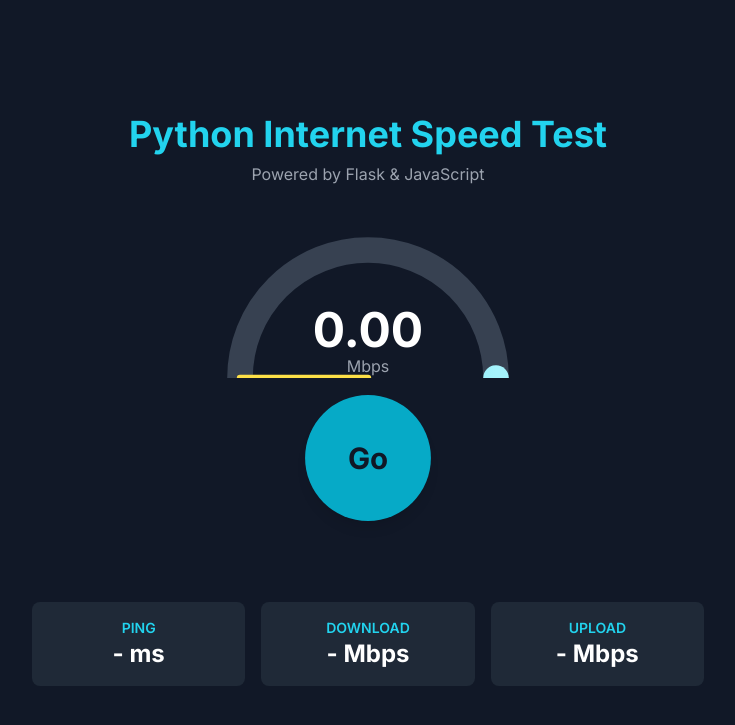
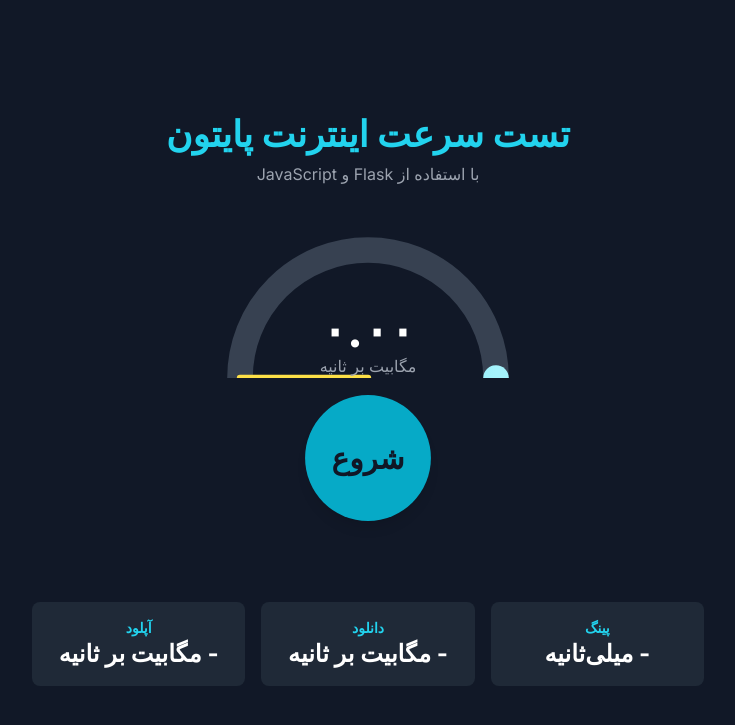
Before and after one commit to xmohammad1/speedtest, a Flask app: page / in a window 1280 px wide. Shown: the top 725 px of the page, without its empty margins (272-1007 px from the left). Run offline with Flask 3, Linux system fonts and the light colour scheme; some libraries are stand-ins or nearby versions.

Commit message:
Localize interface to Persian

```diff
--- a/templates/index.html
+++ b/templates/index.html
@@ -1,9 +1,9 @@
 <!DOCTYPE html>
-<html lang="en">
+<html lang="fa" dir="rtl">
 <head>
     <meta charset="UTF-8">
     <meta name="viewport" content="width=device-width, initial-scale=1.0">
-    <title>Python Speed Test</title>
+    <title>تست سرعت اینترنت پایتون</title>
     <!-- Tailwind CSS for styling -->
     <script src="https://cdn.tailwindcss.com"></script>
     <!-- Google Fonts for a modern look -->
@@ -38,8 +38,8 @@
 
     <div class="w-full max-w-4xl mx-auto">
         <header class="text-center mb-8">
-            <h1 class="text-4xl font-bold text-cyan-400">Python Internet Speed Test</h1>
-            <p class="text-gray-400 mt-2">Powered by Flask & JavaScript</p>
+            <h1 class="text-4xl font-bold text-cyan-400">تست سرعت اینترنت پایتون</h1>
+            <p class="text-gray-400 mt-2">با استفاده از Flask و JavaScript</p>
         </header>
 
         <main class="flex flex-col items-center">
@@ -62,14 +62,13 @@
                 </svg>
                 <!-- Speed display text in the center of the gauge -->
                 <div id="speed-display" class="absolute bottom-0 left-1/2 -translate-x-1/2 text-center">
-                    <span id="speed-value" class="text-5xl font-bold">0.00</span>
-                    <span id="speed-unit" class="text-gray-400 block">Mbps</span>
+                    <span id="speed-value" class="text-5xl font-bold">۰.۰۰</span>
+                    <span id="speed-unit" class="text-gray-400 block">مگابیت بر ثانیه</span>
                 </div>
             </div>
 
             <!-- Start button -->
-            <button id="start-btn" class="relative bg-cyan-500 hover:bg-cyan-600 text-gray-900 font-bold rounded-full w-32 h-32 flex items-center justify-center text-3xl shadow-lg transition-all duration-300 transform hover:scale-105 focus:outline-none focus:ring-4 focus:ring-cyan-300 focus:ring-opacity-50 disabled:bg-gray-600 disabled:cursor-not-allowed animate-pulse-slow">
-                Go
+            <button id="start-btn" class="relative bg-cyan-500 hover:bg-cyan-600 text-gray-900 font-bold rounded-full w-32 h-32 flex items-center justify-center text-3xl shadow-lg transition-all duration-300 transform hover:scale-105 focus:outline-none focus:ring-4 focus:ring-cyan-300 focus:ring-opacity-50 disabled:bg-gray-600 disabled:cursor-not-allowed animate-pulse-slow">شروع
             </button>
             <div id="status-text" class="mt-4 text-lg text-gray-400 h-6"></div>
         </main>
@@ -77,16 +76,16 @@
         <!-- Results section -->
         <footer class="mt-10 grid grid-cols-1 sm:grid-cols-3 gap-4 text-center w-full max-w-2xl mx-auto">
             <div class="bg-gray-800 p-4 rounded-lg">
-                <h2 class="text-sm font-semibold text-cyan-400">PING</h2>
-                <p id="ping-result" class="text-2xl font-bold">- ms</p>
+                <h2 class="text-sm font-semibold text-cyan-400">پینگ</h2>
+                <p id="ping-result" class="text-2xl font-bold">- میلی‌ثانیه</p>
             </div>
             <div class="bg-gray-800 p-4 rounded-lg">
-                <h2 class="text-sm font-semibold text-cyan-400">DOWNLOAD</h2>
-                <p id="download-result" class="text-2xl font-bold">- Mbps</p>
+                <h2 class="text-sm font-semibold text-cyan-400">دانلود</h2>
+                <p id="download-result" class="text-2xl font-bold">- مگابیت بر ثانیه</p>
             </div>
             <div class="bg-gray-800 p-4 rounded-lg">
-                <h2 class="text-sm font-semibold text-cyan-400">UPLOAD</h2>
-                <p id="upload-result" class="text-2xl font-bold">- Mbps</p>
+                <h2 class="text-sm font-semibold text-cyan-400">آپلود</h2>
+                <p id="upload-result" class="text-2xl font-bold">- مگابیت بر ثانیه</p>
             </div>
         </footer>
     </div>
@@ -124,20 +123,20 @@
             try {
                 // Run tests sequentially
                 const ping = await testPing();
-                pingResult.innerHTML = `${ping.toFixed(2)} <span class="text-base text-gray-400">ms</span>`;
+                pingResult.innerHTML = `${ping.toLocaleString('fa-IR', { minimumFractionDigits: 2, maximumFractionDigits: 2 })} <span class="text-base text-gray-400">میلی‌ثانیه</span>`;
 
                 const downloadSpeed = await testDownload();
-                downloadResult.innerHTML = `${downloadSpeed.toFixed(2)} <span class="text-base text-gray-400">Mbps</span>`;
+                downloadResult.innerHTML = `${downloadSpeed.toLocaleString('fa-IR', { minimumFractionDigits: 2, maximumFractionDigits: 2 })} <span class="text-base text-gray-400">مگابیت بر ثانیه</span>`;
 
                 const uploadSpeed = await testUpload();
-                uploadResult.innerHTML = `${uploadSpeed.toFixed(2)} <span class="text-base text-gray-400">Mbps</span>`;
+                uploadResult.innerHTML = `${uploadSpeed.toLocaleString('fa-IR', { minimumFractionDigits: 2, maximumFractionDigits: 2 })} <span class="text-base text-gray-400">مگابیت بر ثانیه</span>`;
 
             } catch (error) {
-                statusText.textContent = "An error occurred during the test.";
+                statusText.textContent = "خطایی در طول آزمون رخ داد.";
                 console.error(error);
             } finally {
                 // Re-enable button and finalize UI
-                statusText.textContent = "Test Complete!";
+                statusText.textContent = "آزمون به پایان رسید!";
                 startBtn.disabled = false;
                 startBtn.classList.add('animate-pulse-slow');
                 updateGauge(0); // Reset gauge to zero
@@ -149,12 +148,12 @@
          */
         function resetResults() {
             statusText.textContent = '';
-            pingResult.innerHTML = `- <span class="text-base text-gray-400">ms</span>`;
-            downloadResult.innerHTML = `- <span class="text-base text-gray-400">Mbps</span>`;
-            uploadResult.innerHTML = `- <span class="text-base text-gray-400">Mbps</span>`;
+            pingResult.innerHTML = `- <span class="text-base text-gray-400">میلی‌ثانیه</span>`;
+            downloadResult.innerHTML = `- <span class="text-base text-gray-400">مگابیت بر ثانیه</span>`;
+            uploadResult.innerHTML = `- <span class="text-base text-gray-400">مگابیت بر ثانیه</span>`;
             updateGauge(0);
-            speedValue.textContent = "0.00";
-            speedUnit.textContent = "Mbps";
+            speedValue.textContent = "۰.۰۰";
+            speedUnit.textContent = "مگابیت بر ثانیه";
         }
 
         /**
@@ -162,7 +161,7 @@
          * @returns {Promise<number>} The average ping in milliseconds.
          */
         async function testPing() {
-            statusText.textContent = 'Testing Ping...';
+            statusText.textContent = 'در حال آزمون پینگ...';
             let totalTime = 0;
             for (let i = 0; i < PING_COUNT; i++) {
                 const startTime = performance.now();
@@ -179,7 +178,7 @@
          * @returns {Promise<number>} The average download speed in Mbps.
          */
         function testDownload() {
-            statusText.textContent = 'Testing Download Speed...';
+            statusText.textContent = 'در حال آزمون سرعت دانلود...';
             return new Promise(async (resolve, reject) => {
                 let totalBytes = 0;
                 const startTime = performance.now();
@@ -245,7 +244,7 @@
          * @returns {Promise<number>} The average upload speed in Mbps.
          */
         function testUpload() {
-            statusText.textContent = 'Testing Upload Speed...';
+            statusText.textContent = 'در حال آزمون سرعت آپلود...';
             return new Promise(async (resolve, reject) => {
                 try {
                     // Generate random data to upload
@@ -289,7 +288,7 @@
          * @param {number} speedMbps - The speed in Mbps.
          */
         function updateGauge(speedMbps) {
-            speedValue.textContent = speedMbps.toFixed(2);
+            speedValue.textContent = speedMbps.toLocaleString('fa-IR', { minimumFractionDigits: 2, maximumFractionDigits: 2 });
 
             // The mapping from speed to angle is logarithmic to better display a wide range of speeds
             const logSpeed = Math.log10(speedMbps + 1); // Use +1 to avoid log(0)
```
